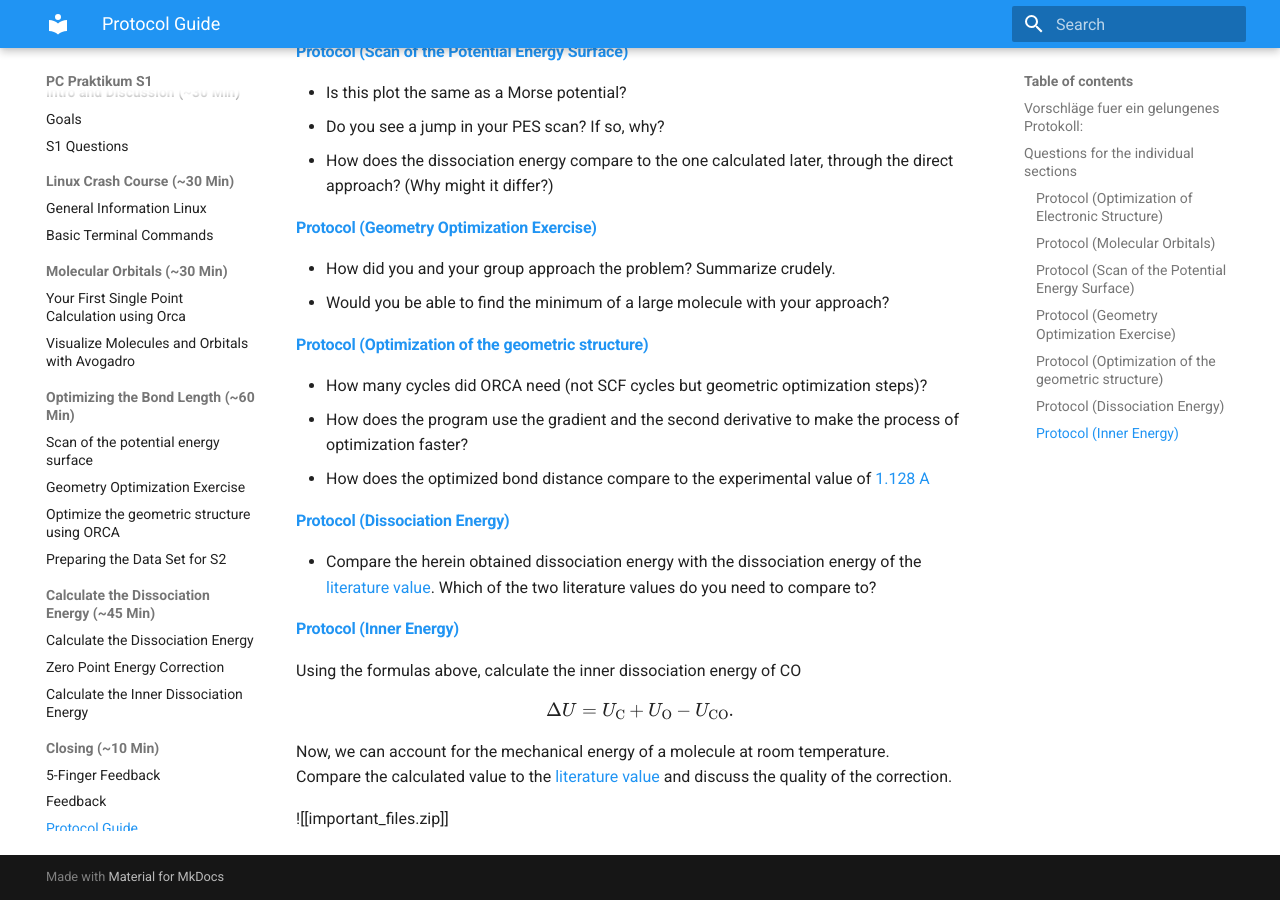
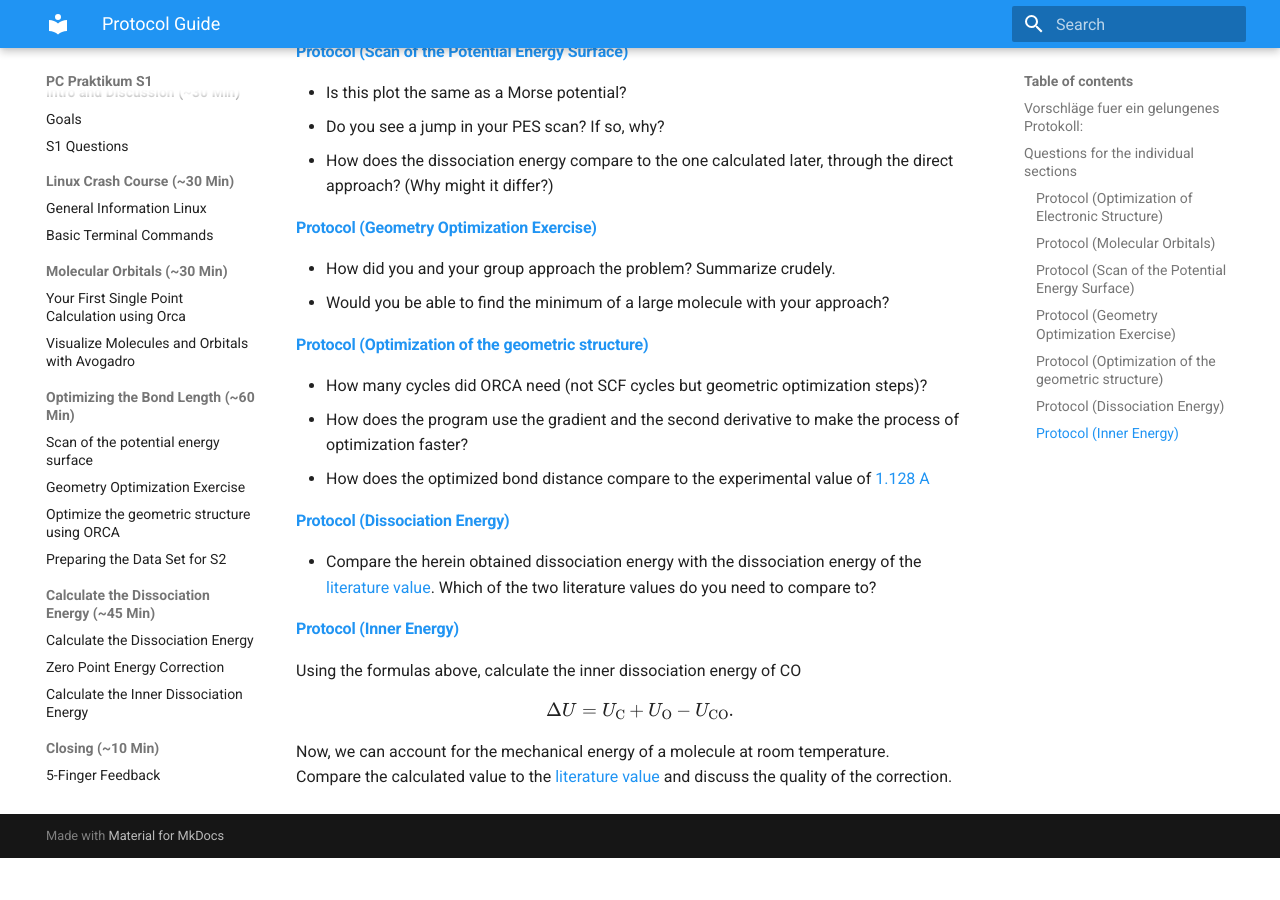
Before and after one commit to PC-prakt/S1-Quantenchemie-auf-dem-Rechner, an MkDocs documentation site: the page built from S1_files/Protocol Guide.md, in a window 1280 px wide and 900 px high, scrolled down 1039 px. Built offline with MkDocs 1.6.1 and Material for MkDocs 9.7.7, drawn with Linux system fonts in a browser that asks for light colours; after the commit the page ends 1897 px from its top, so only the background shows below that.

Commit message:
Fix links and formatting in Protocol Guide.md

```diff
--- a/S1_files/Protocol Guide.md
+++ b/S1_files/Protocol Guide.md
@@ -10,7 +10,7 @@
 
 - Plot all points obtained with DFT (PBE0) in one plot (Distance vs. Energy). This includes the 30 points of your data set, the optimized bond length and the surface scan. Subtract the lowest energy value (the one with the optimized bond length) from other values and convert $\Delta E$ to kJ/mol.
 
-![[Your First Single Point Calculation using Orca#Protocol Optimization of electronic structure]]
+![[Your First Single Point Calculation using Orca#Protocol (Optimization of Electronic Structure)]]
 
 ![[AvogadroGuide#Protocol (Molecular Orbitals)]]
 
@@ -23,7 +23,3 @@
 ![[Calculate the Dissociation Energy#Protocol (Dissociation Energy)]]
 
 ![[Calculate the Inner Dissociation Energy#Protocol (Inner Energy)]]
-
-
-
- ![[important_files.zip]]
```
